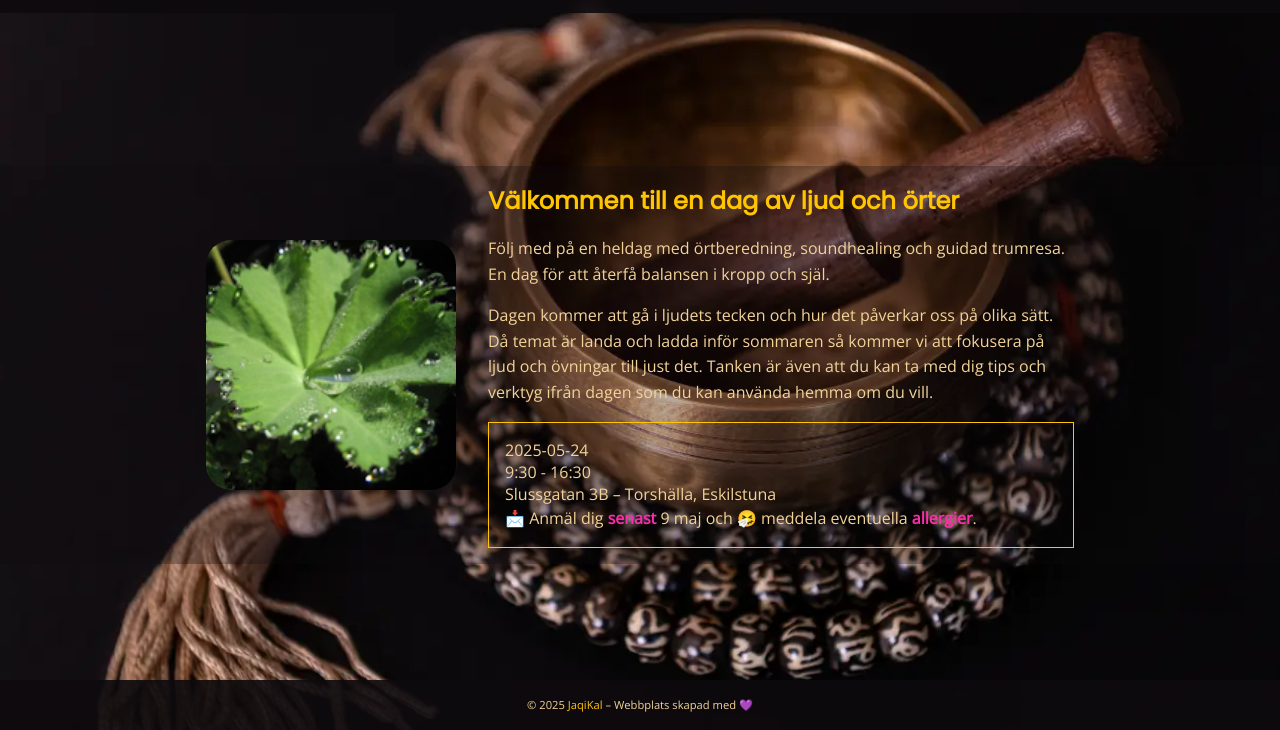
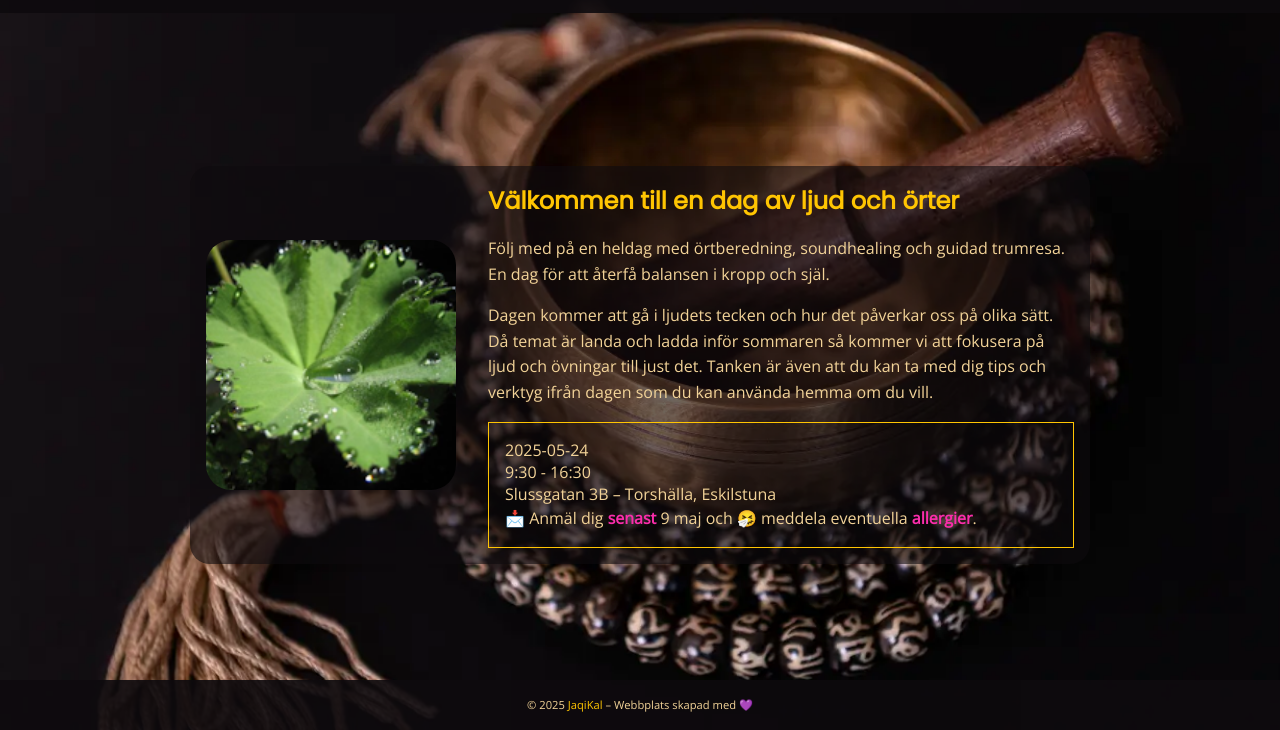
Before and after one commit to JaqiKal/soundhealing, a plain HTML site: page index.html in a window 1280 px wide. Shown: the part 70-800 px from the top of the page. Drawn offline with nearby package versions, Linux system fonts and the light colour scheme.

Commit message:
feat: Remove hero overlay & add semi-transp background
- Improved readability by replacing the full-width overlay with a semi-transparent background behind hero content.

- This change enhances visual focus on the main content.

```diff
--- a/assets/css/style.css
+++ b/assets/css/style.css
@@ -163,14 +163,6 @@
    padding-top: 70px;
  }
 
- .hero__overlay {
-   background-color: rgba(14, 11, 14, 0.3);
-   width: 100%;
-   height: 100%;
-   display: flex;
-   align-items: center;
-   justify-content: center;
- }
 
  .hero__content {
    display: flex;
@@ -178,6 +170,8 @@
    gap: 2rem;
    padding: 1rem;
    max-width: 900px;
+   background-color: rgba(14, 11, 14, 0.6);
+  border-radius: 20px;
  }
 
  .hero__left {
@@ -359,7 +353,7 @@
 .card__buttons a {
   position: relative;
   z-index: 0;
-  background-color: #fa2dab; /* Retain original background */
+  background-color: #fa2dab;
   color: #0e0b0e;
   padding: 0.4rem 1.5rem;
   border-radius: 5px;
--- a/index.html
+++ b/index.html
@@ -65,7 +65,6 @@
     <main>
         <!-- HERO -->
         <section id="hero" class="hero">
-            <div class="hero__overlay">
                 <div class="hero__content">
                     <div class="hero__left">
                         <div class="hero__image"></div>
@@ -91,7 +90,6 @@
                         </div>
                     </div>
                 </div>
-            </div>
         </section>
         <!-- SECTION BACKGROUND IMAGE -->
         <div class="golden">
```
